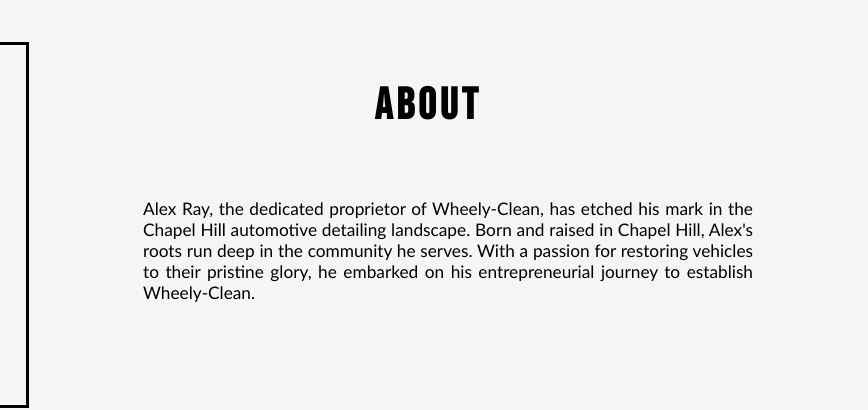
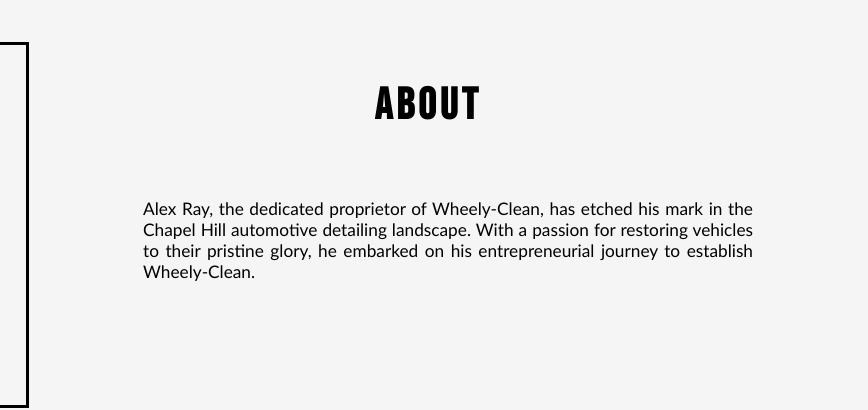
Before and after one commit to amspell04/wheely-clean.com, a plain HTML site: page index.html in a window 1280 px wide. Shown: the part 1638-2048 px from the top of the page, 412-1280 px from the left. Drawn offline with Linux system fonts and the light colour scheme.

Commit message:
changed about section

```diff
--- a/index.html
+++ b/index.html
@@ -81,8 +81,7 @@
             <h1>ABOUT</h1>
             <p id="about-text">
             Alex Ray, the dedicated proprietor of Wheely-Clean, has etched his mark in the Chapel Hill automotive
-            detailing landscape. Born and raised in Chapel Hill, Alex's roots run deep in the community he serves.
-            With a passion for restoring vehicles to their pristine glory, he embarked on his entrepreneurial journey to establish Wheely-Clean.
+            detailing landscape. With a passion for restoring vehicles to their pristine glory, he embarked on his entrepreneurial journey to establish Wheely-Clean.
         </p>
 
         </div>
```
